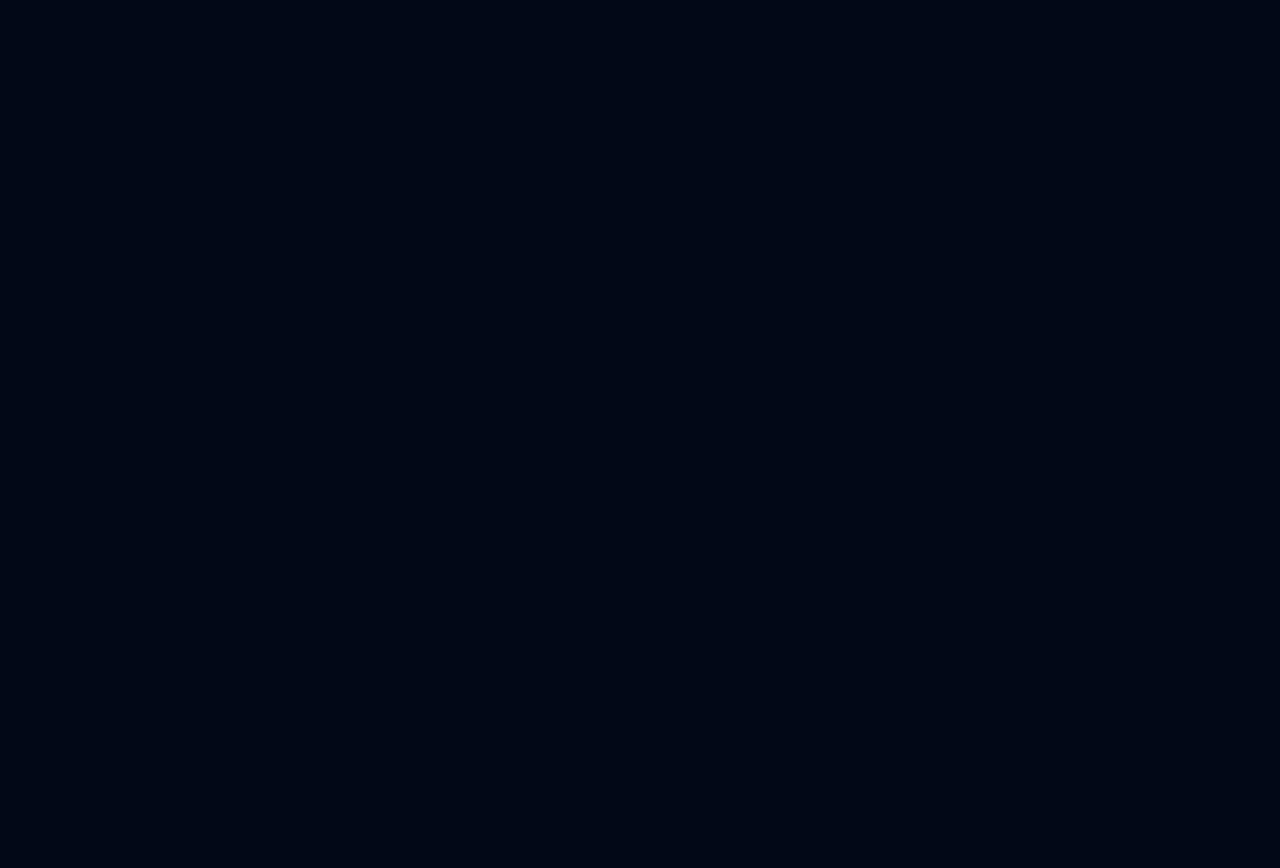
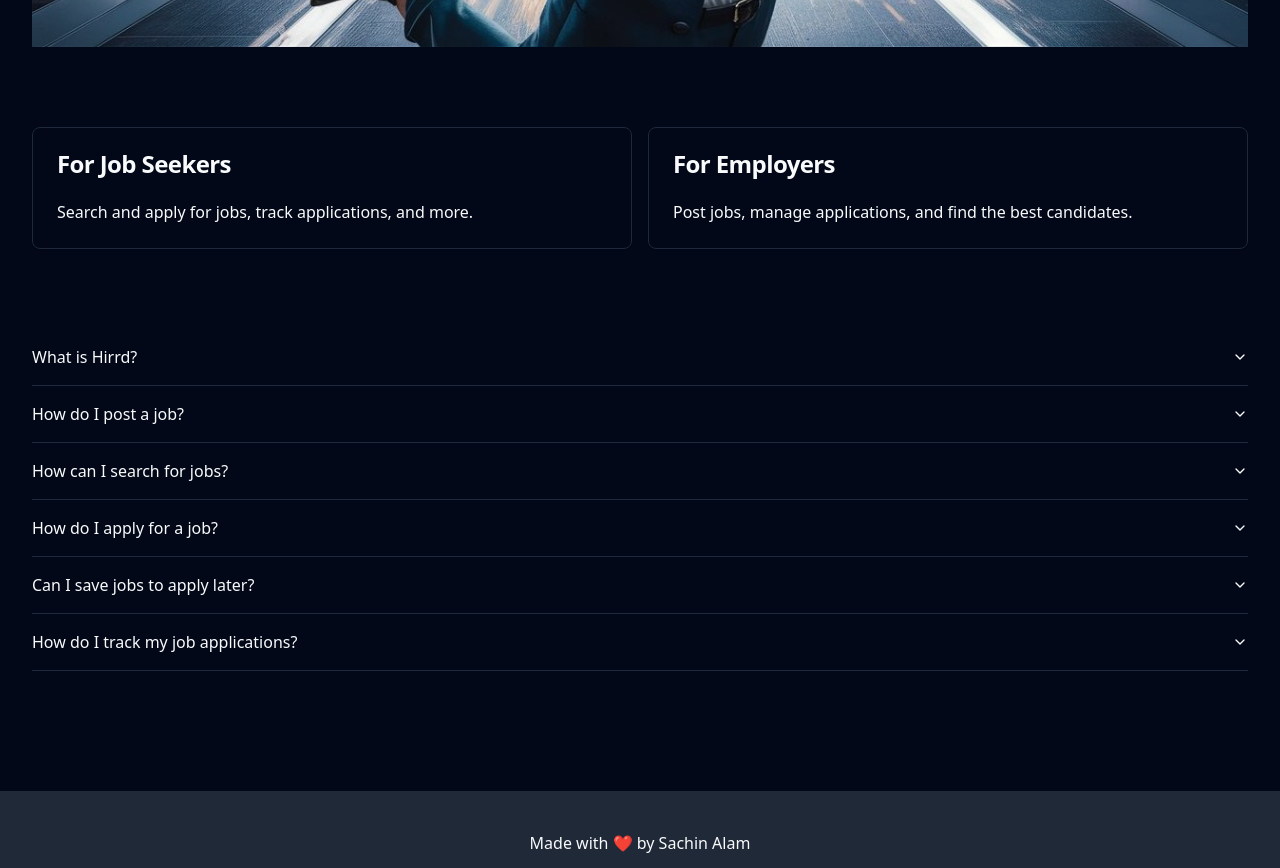
Before and after one commit to sachin9998/HiredJobSearch, a React (Vite) app: page / in a window 1280 px wide. Shown: the part 1500-2368 px from the top of the page. Before the commit the page ends 1124 px from the top, so only its background shows below. Built offline with nearby package versions, Linux system fonts and the light colour scheme; no server answers.

Commit message:
Landing page done

```diff
--- a/src/components/Header.jsx
+++ b/src/components/Header.jsx
@@ -18,6 +18,7 @@ const Header = () => {
 
         <Button variant="outline">Login</Button>
 
+
         {/* <SignedOut>
           <SignInButton />
         </SignedOut>
--- a/src/pages/Landing.jsx
+++ b/src/pages/Landing.jsx
@@ -1,4 +1,11 @@
+import {
+  Accordion,
+  AccordionContent,
+  AccordionItem,
+  AccordionTrigger,
+} from "@/components/ui/accordion";
 import { Button } from "@/components/ui/button";
+import { Card, CardContent, CardHeader, CardTitle } from "@/components/ui/card";
 import {
   Carousel,
   CarouselContent,
@@ -7,6 +14,7 @@ import {
 import Autoplay from "embla-carousel-autoplay";
 import { Link } from "react-router-dom";
 import companies from "../data/companies.json";
+import faqs from "../data/faq.json";
 
 const LandingPage = () => {
   return (
@@ -63,9 +71,40 @@ const LandingPage = () => {
         </Carousel>
       </div>
 
-      <section>{/* Cards */}</section>
+      {/* Banner Image */}
+      <img src="./banner.jpeg" alt="" />
+
+      {/* Cards */}
+      <section className="grid grid-cols-1 md:grid-cols-2 gap-4">
+        <Card>
+          <CardHeader>
+            <CardTitle>For Job Seekers</CardTitle>
+          </CardHeader>
+          <CardContent>
+            <p>Search and apply for jobs, track applications, and more.</p>
+          </CardContent>
+        </Card>
+        <Card>
+          <CardHeader>
+            <CardTitle>For Employers</CardTitle>
+          </CardHeader>
+          <CardContent>
+            <p>Post jobs, manage applications, and find the best candidates.</p>
+          </CardContent>
+        </Card>
+      </section>
 
       {/* Accordian */}
+      <Accordion type="single" collapsible>
+        {faqs.map((faq, index) => {
+          return (
+            <AccordionItem key={index} value={index + 1}>
+              <AccordionTrigger>{faq.question}</AccordionTrigger>
+              <AccordionContent>{faq.answer}</AccordionContent>
+            </AccordionItem>
+          );
+        })}
+      </Accordion>
     </main>
   );
 };
```
Also changed, not shown: public/banner.jpeg (added).
